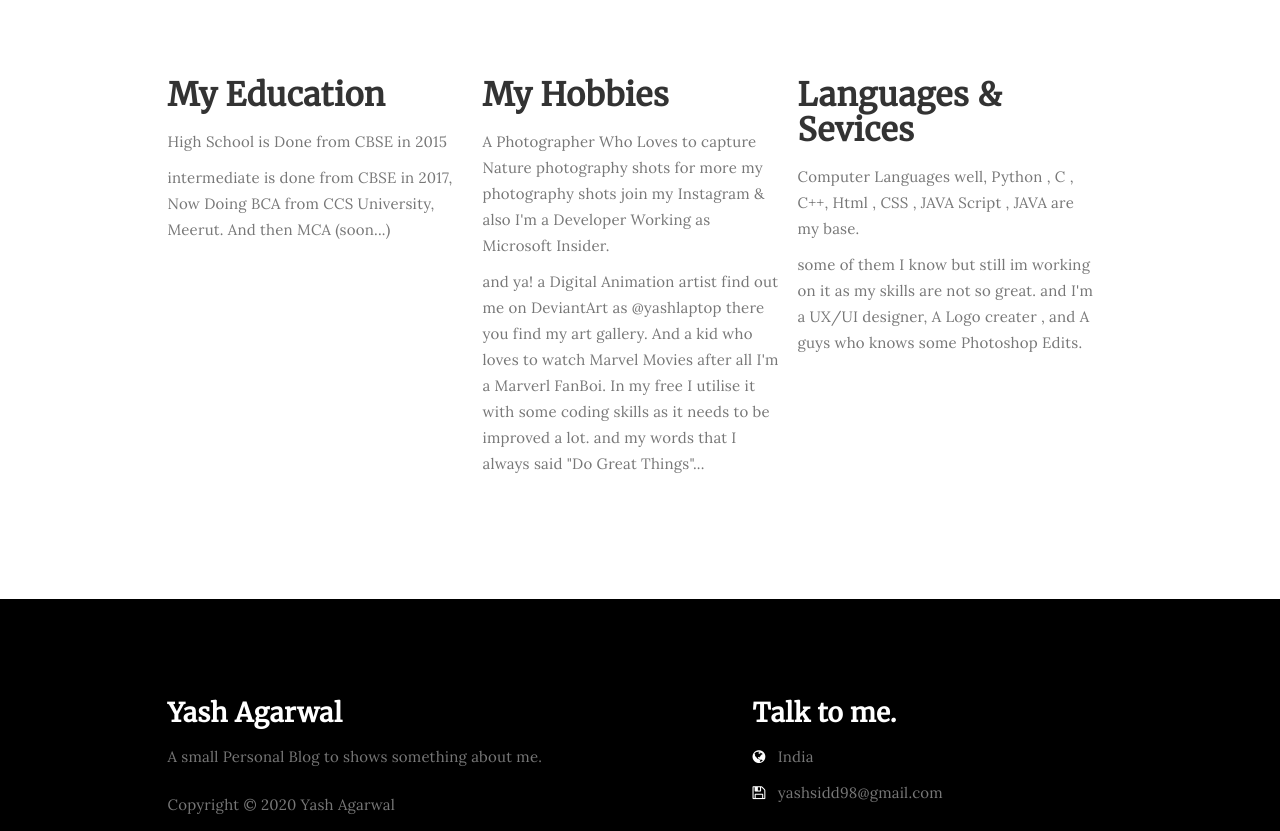
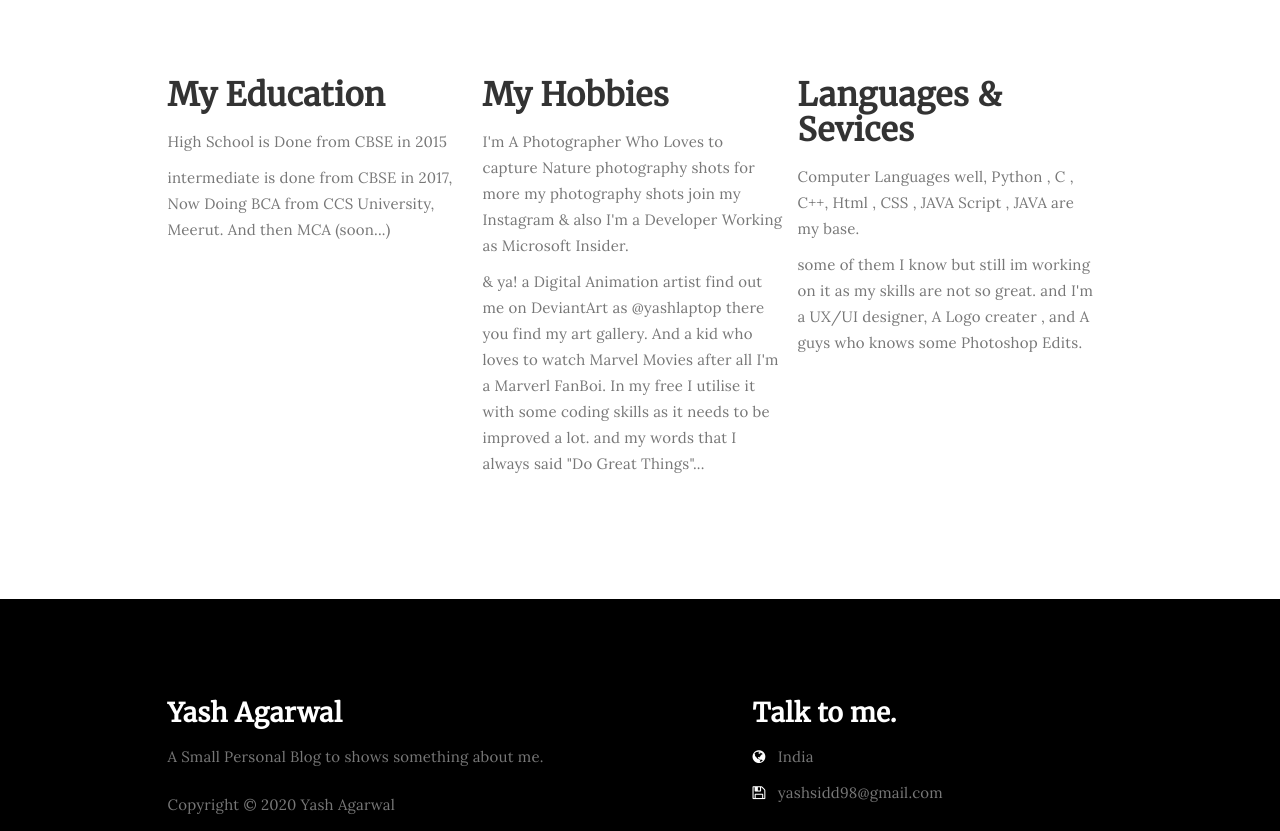
Before and after one commit to YashAgarwalDev/Temp-Webpage, a plain HTML site: page about.html in a window 1280 px wide. Shown: the part 609-1440 px from the top of the page. Drawn offline with Linux system fonts and the light colour scheme.

Commit message:
Update about.html

```diff
--- a/about.html
+++ b/about.html
@@ -13,12 +13,12 @@
 <!--
 A team works... Actually A single guy Work :)
 Made with love... :)
-
 -->
 <link rel="stylesheet" href="css/bootstrap.min.css">
 <link rel="stylesheet" href="css/font-awesome.min.css">
 
 <!-- Main css -->
+
 <link rel="stylesheet" href="css/style.css">
 <link href="https://fonts.googleapis.com/css?family=Lora|Merriweather:300,400" rel="stylesheet">
 
@@ -90,8 +90,8 @@ Made with love... :)
 
                     <div class="col-md-4 col-sm-4">
                          <h2>My Hobbies</h2>
-                         <p>A Photographer Who Loves to capture Nature photography shots for more my photography shots join my Instagram & also I'm a Developer Working as Microsoft Insider.</p>
-                         <p>and ya! a Digital Animation artist find out me on DeviantArt as @yashlaptop there you find my art gallery.
+                         <p>I'm A Photographer Who Loves to capture Nature photography shots for more my photography shots join my Instagram & also I'm a Developer Working as Microsoft Insider.</p>
+                         <p>& ya! a Digital Animation artist find out me on DeviantArt as @yashlaptop there you find my art gallery.
                          And a kid who loves to watch Marvel Movies after all I'm a Marverl FanBoi.
                          In my free I utilise it with some coding skills as it needs to be improved a lot.
                          and my words that I always said "Do Great Things"...</p>
@@ -117,7 +117,7 @@ Made with love... :)
 
               <div class="col-md-5 col-md-offset-1 col-sm-6">
                     <h3>Yash Agarwal</h3>
-                    <p>A small Personal Blog to shows something about me.</p>
+                    <p>A Small Personal Blog to shows something about me.</p>
                     <div class="footer-copyright">
                          <p>Copyright &copy; 2020 Yash Agarwal</p>
                     </div>
```
